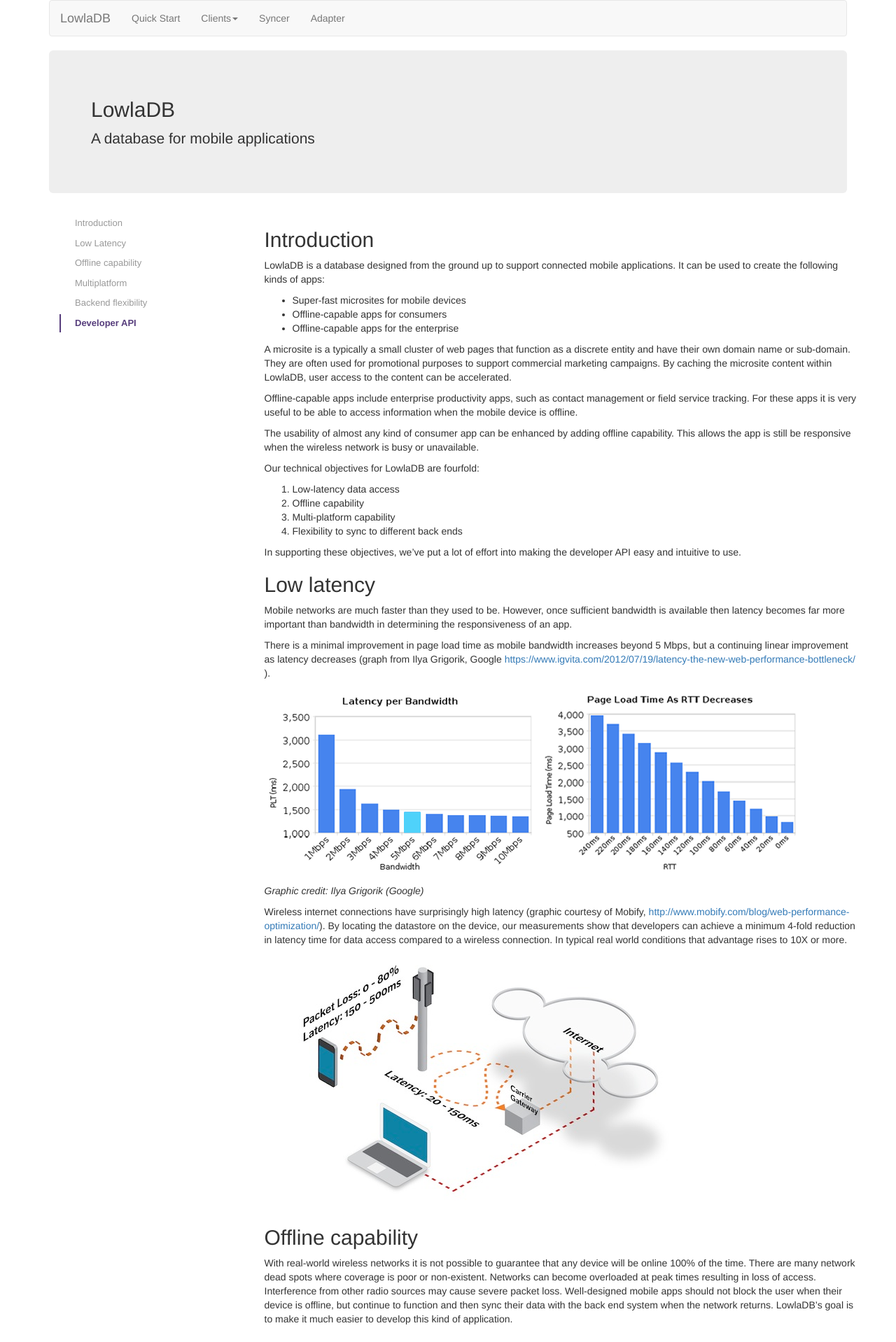
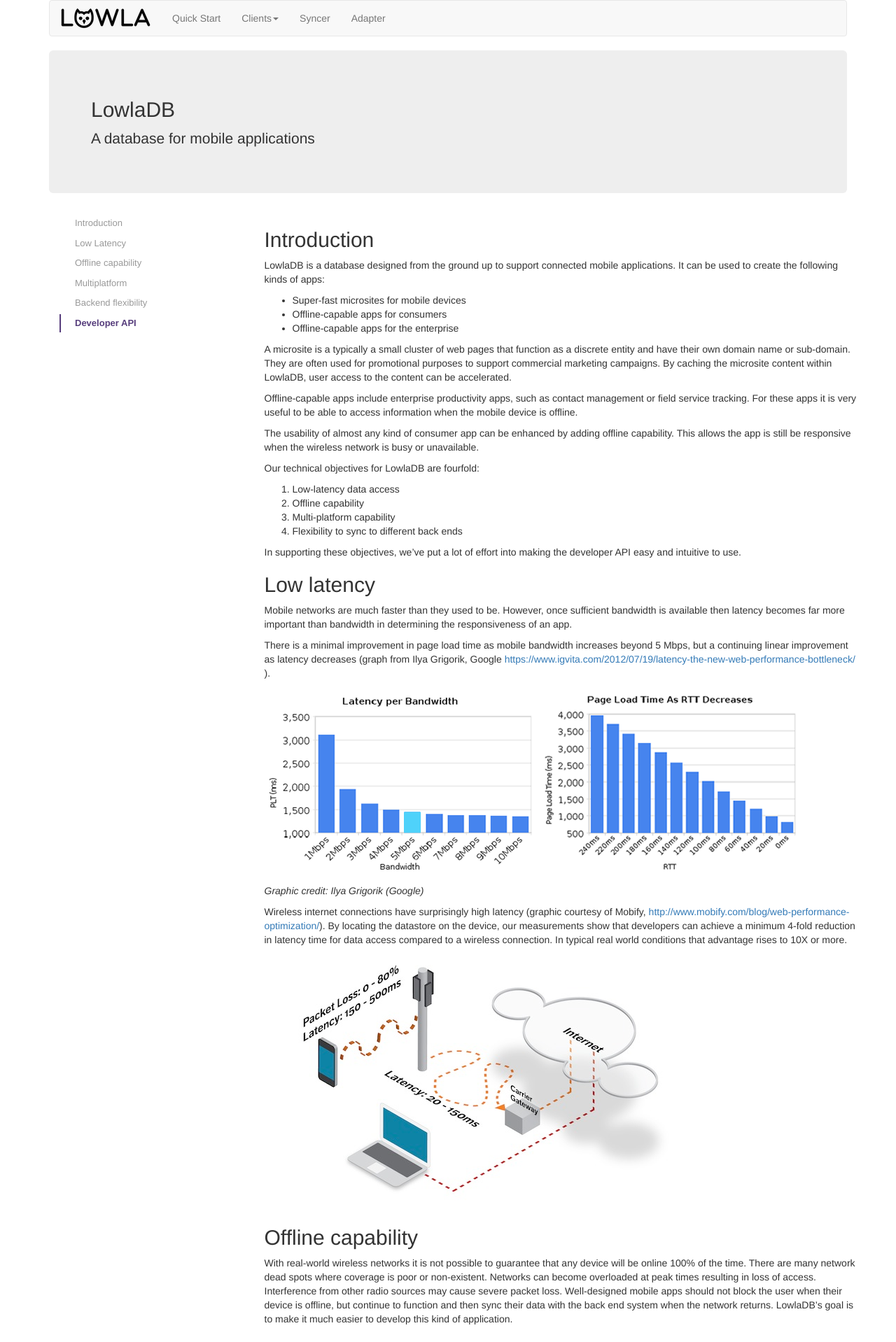
Before and after one commit to lowla/lowladb-json-database, a Jekyll site: the page built from index.md, in a window 1280 px wide. Shown: the top 1918 px of the page at 70% size. Built offline with Jekyll 4.4.1, drawn with Linux system fonts in a browser that asks for light colours; nearby versions of some CDN libraries.

Commit message:
Brand the documentation menu bar with the Lowla logo

```diff
--- a/_layouts/page.html
+++ b/_layouts/page.html
@@ -37,7 +37,7 @@
               <span class="icon-bar"></span>
               <span class="icon-bar"></span>
             </button>
-            <a class="navbar-brand" href="index.html">LowlaDB</a>
+            <a class="navbar-brand" href="index.html"><img src="lowla-logo-small.png" /></a>
           </div>
           <div id="navbar" class="navbar-collapse collapse">
             <ul class="nav navbar-nav">
--- a/css/lowladocs.css
+++ b/css/lowladocs.css
@@ -61,3 +61,7 @@
 .bs-docs-sidebar .nav .nav>.active:focus>a {
     font-weight: 500;
 }
+
+.navbar-brand img {
+  margin-top: -5px;
+}
```
Also changed, not shown: lowla-logo-small.png (added).
